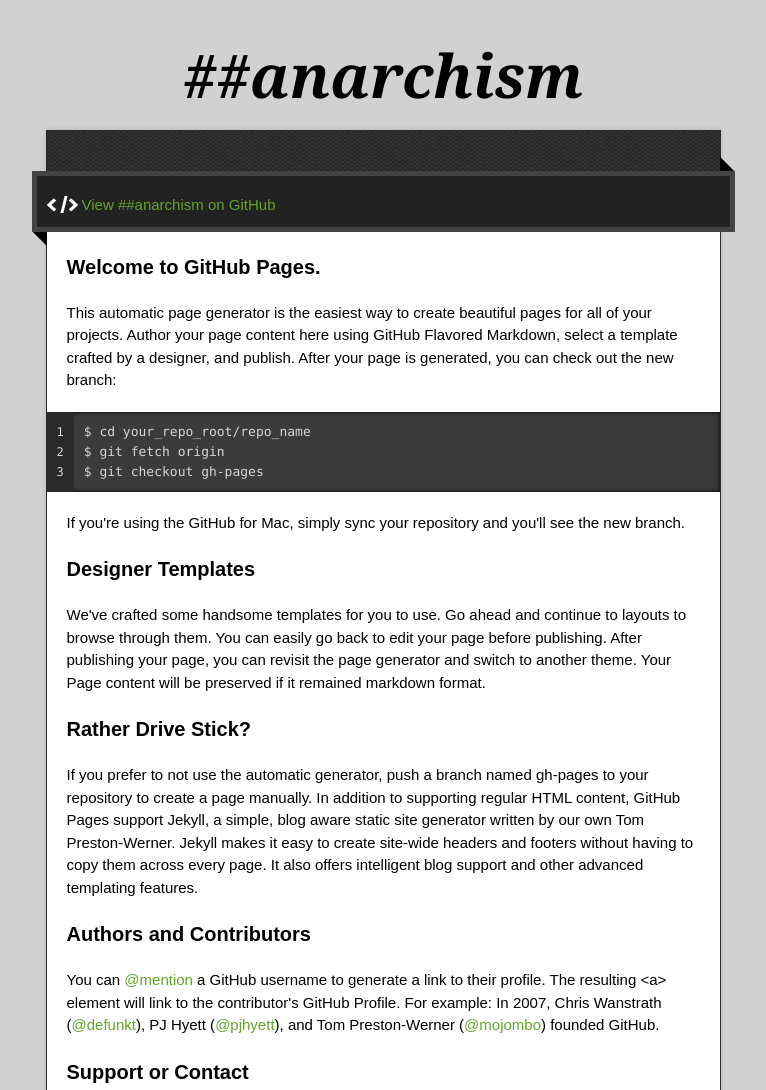
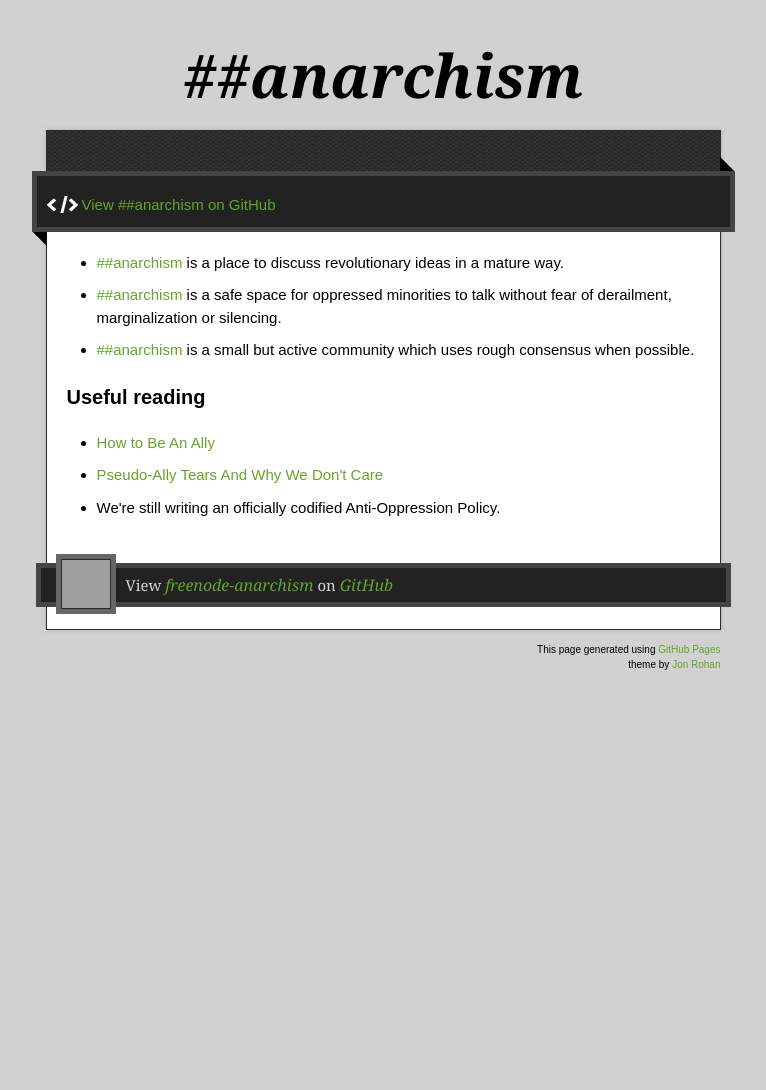
Before and after one commit to freenode-anarchism/freenode-anarchism.github.com, a plain HTML site: page index.html in a window 1280 px wide. Shown: the top 1090 px of the page, without its empty margins (257-1023 px from the left). After the commit the page ends 800 px from the top, so only its background shows below. Drawn offline with nearby package versions, Linux system fonts and the light colour scheme; grey boxes are pictures that could not be loaded.

Commit message:
Replace master branch with page content via GitHub

```diff
--- a/index.html
+++ b/index.html
@@ -34,32 +34,20 @@
         <span class="blc"></span><span class="trc"></span>
         </div>
         <article class="markdown-body">
-          <h3>Welcome to GitHub Pages.</h3>
+          <ul>
+<li>
+<a>##anarchism</a> is a place to discuss revolutionary ideas in a mature way.</li>
+<li>
+<a>##anarchism</a> is a safe space for oppressed minorities to talk without fear of derailment, marginalization or silencing.</li>
+<li>
+<a>##anarchism</a> is a small but active community which uses rough consensus when possible.</li>
+</ul><h3>Useful reading</h3>
 
-<p>This automatic page generator is the easiest way to create beautiful pages for all of your projects. Author your page content here using GitHub Flavored Markdown, select a template crafted by a designer, and publish. After your page is generated, you can check out the new branch:</p>
-
-<pre><code>$ cd your_repo_root/repo_name
-$ git fetch origin
-$ git checkout gh-pages
-</code></pre>
-
-<p>If you're using the GitHub for Mac, simply sync your repository and you'll see the new branch.</p>
-
-<h3>Designer Templates</h3>
-
-<p>We've crafted some handsome templates for you to use. Go ahead and continue to layouts to browse through them. You can easily go back to edit your page before publishing. After publishing your page, you can revisit the page generator and switch to another theme. Your Page content will be preserved if it remained markdown format.</p>
-
-<h3>Rather Drive Stick?</h3>
-
-<p>If you prefer to not use the automatic generator, push a branch named <code>gh-pages</code> to your repository to create a page manually. In addition to supporting regular HTML content, GitHub Pages support Jekyll, a simple, blog aware static site generator written by our own Tom Preston-Werner. Jekyll makes it easy to create site-wide headers and footers without having to copy them across every page. It also offers intelligent blog support and other advanced templating features.</p>
-
-<h3>Authors and Contributors</h3>
-
-<p>You can <a href="https://github.com/blog/821" class="user-mention">@mention</a> a GitHub username to generate a link to their profile. The resulting <code>&lt;a&gt;</code> element will link to the contributor's GitHub Profile. For example: In 2007, Chris Wanstrath (<a href="https://github.com/defunkt" class="user-mention">@defunkt</a>), PJ Hyett (<a href="https://github.com/pjhyett" class="user-mention">@pjhyett</a>), and Tom Preston-Werner (<a href="https://github.com/mojombo" class="user-mention">@mojombo</a>) founded GitHub.</p>
-
-<h3>Support or Contact</h3>
-
-<p>Having trouble with Pages? Check out the documentation at <a href="http://help.github.com/pages">http://help.github.com/pages</a> or contact <a href="mailto:support@github.com">support@github.com</a> and we’ll help you sort it out.</p>
+<ul>
+<li><a href="http://genderbitch.wordpress.com/2009/09/22/how-to-be-an-ally/">How to Be An Ally</a></li>
+<li><a href="http://genderbitch.wordpress.com/2010/01/27/pseudoally-tears-and-tone/">Pseudo-Ally Tears And Why We Don't Care</a></li>
+<li>We're still writing an officially codified Anti-Oppression Policy.</li>
+</ul>
         </article>
       </div>
     </div>
```
Also changed, not shown: params.json (+1 -1 lines).
